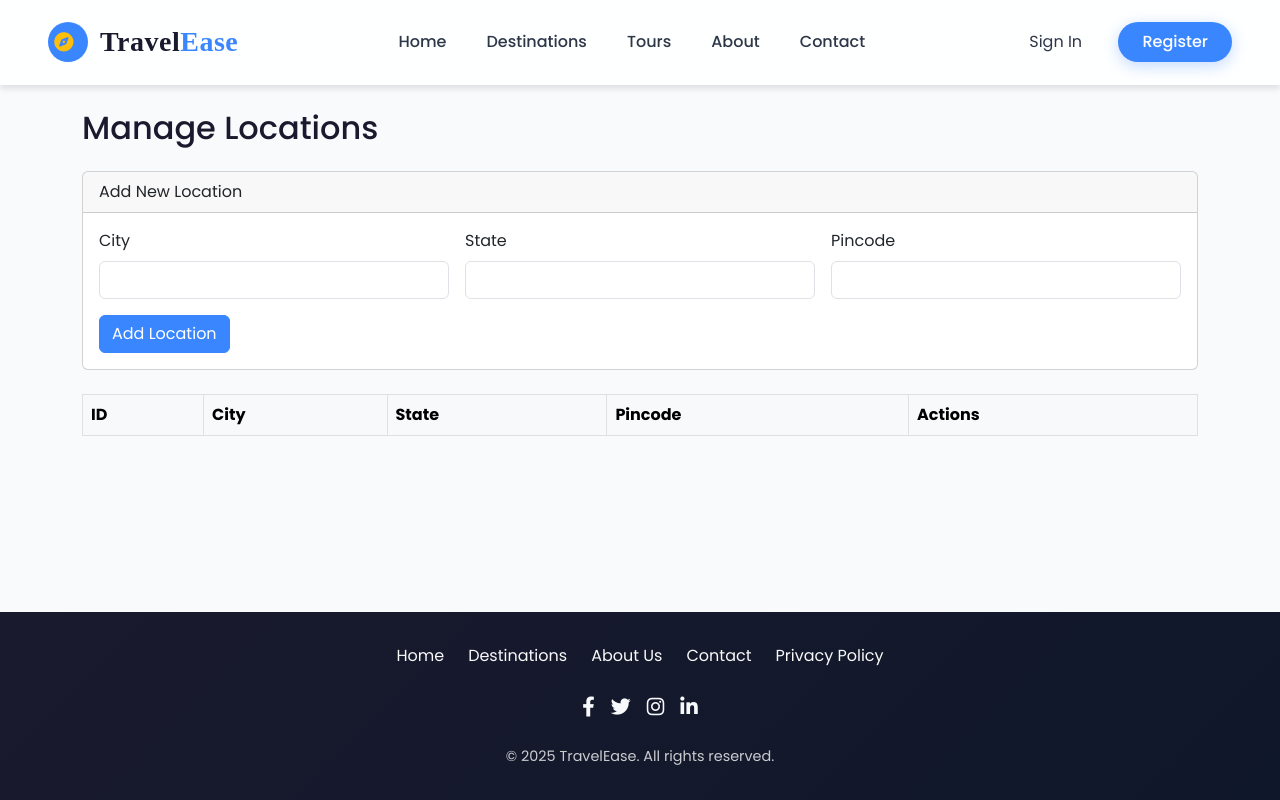
After one commit to sidtronics/DBMS-Travel_Agency, a Flask app: template templates/admin/locations.html in a window 1280 px wide. The commit adds this page. Run offline with Flask 3, Linux system fonts and the light colour scheme; the template is opened without the code that fills it, so the values that code supplies are empty.

Commit message:
feat: added endpoints to manage locations

```diff
--- a/db.py
+++ b/db.py
@@ -26,8 +26,8 @@ CREATE TABLE IF NOT EXISTS Route (
     DestinationID INT NOT NULL,
     Distance DECIMAL(6,2),
     EstimatedTime VARCHAR(20),
-    FOREIGN KEY (SourceID) REFERENCES Location(LocationID),
-    FOREIGN KEY (DestinationID) REFERENCES Location(LocationID)
+    FOREIGN KEY (SourceID) REFERENCES Location(LocationID) ON DELETE CASCADE,
+    FOREIGN KEY (DestinationID) REFERENCES Location(LocationID) ON DELETE CASCADE
 );
 
 CREATE TABLE IF NOT EXISTS Bus (
--- a/templates/admin/admin_dashboard.html
+++ b/templates/admin/admin_dashboard.html
@@ -39,9 +39,9 @@
         <div class="col-md-4">
             <div class="card border-info shadow-sm">
                 <div class="card-body">
-                    <h5 class="card-title">User Management</h5>
-                    <p class="card-text">View all registered users and their data.</p>
-                    <a href="{{ url_for('admin.manage_users') }}" class="btn btn-info">Go</a>
+                    <h5 class="card-title">Manage Locations</h5>
+                    <p class="card-text">Add or modify location details</p>
+                    <a href="{{ url_for('admin.manage_locations') }}" class="btn btn-info">Go</a>
                 </div>
             </div>
         </div>
--- /dev/null
+++ b/templates/admin/locations.html
@@ -0,0 +1,63 @@
+{% extends "base.html" %}
+{% block title %}Manage Locations - Admin{% endblock %}
+
+{% block content %}
+<div class="container mt-4">
+    <h2 class="mb-4">Manage Locations</h2>
+
+    <!-- Add Location Form -->
+    <div class="card mb-4">
+        <div class="card-header">Add New Location</div>
+        <div class="card-body">
+            <form method="POST" action="{{ url_for('admin.add_location') }}">
+                <div class="row g-3">
+                    <div class="col-md-4">
+                        <label for="city" class="form-label">City</label>
+                        <input type="text" class="form-control" name="city" required>
+                    </div>
+                    <div class="col-md-4">
+                        <label for="state" class="form-label">State</label>
+                        <input type="text" class="form-control" name="state">
+                    </div>
+                    <div class="col-md-4">
+                        <label for="pincode" class="form-label">Pincode</label>
+                        <input type="text" class="form-control" name="pincode">
+                    </div>
+                </div>
+                <button type="submit" class="btn btn-primary mt-3">Add Location</button>
+            </form>
+        </div>
+    </div>
+
+    <!-- Location List Table -->
+    <div class="table-responsive">
+        <table class="table table-bordered table-striped align-middle">
+            <thead class="table-light">
+                <tr>
+                    <th>ID</th>
+                    <th>City</th>
+                    <th>State</th>
+                    <th>Pincode</th>
+                    <th>Actions</th>
+                </tr>
+            </thead>
+            <tbody>
+                {% for location in locations %}
+                <tr>
+                    <td>{{ location[0] }}</td>
+                    <td>{{ location[1] }}</td>
+                    <td>{{ location[2] }}</td>
+                    <td>{{ location[3] }}</td>
+                    <td>
+                        <a href="{{ url_for('admin.edit_location', location_id=location[0]) }}" class="btn btn-sm btn-info">Edit</a>
+                        <form action="{{ url_for('admin.delete_location', location_id=location[0]) }}" method="POST" class="d-inline">
+                            <button type="submit" class="btn btn-sm btn-danger" onclick="return confirm('Are you sure?')">Delete</button>
+                        </form>
+                    </td>
+                </tr>
+                {% endfor %}
+            </tbody>
+        </table>
+    </div>
+</div>
+{% endblock %}
```
Also changed, not shown: admin/routes.py (+46 -45 lines), models/location_model.py (+60 -1 lines), templates/admin/edit_location.html (added, +32 -0 lines).
